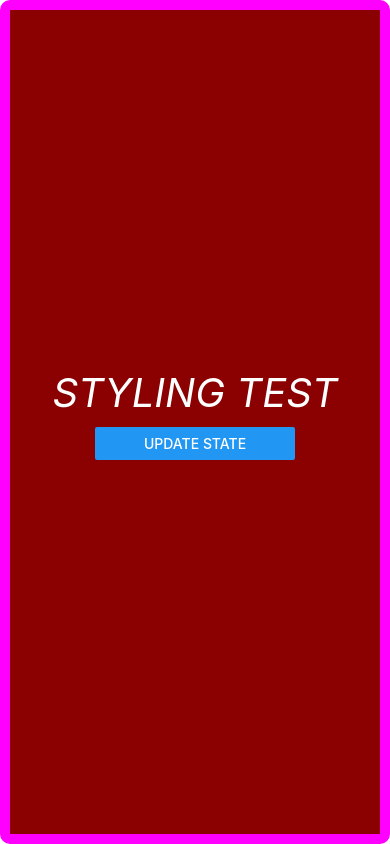
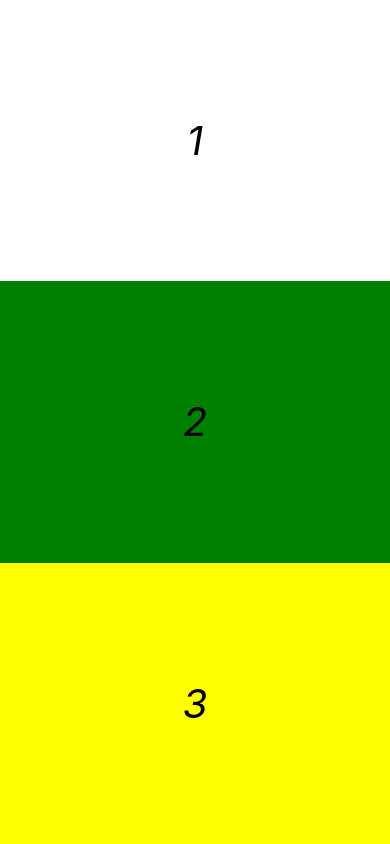
Before and after one commit to anthropovixen/project-1-react-native, a React Native app: screen / in a window 390 px wide. Built offline with nearby package versions, Linux system fonts and the light colour scheme.

Commit message:
Update App.js
Create three views content
Create style for views
Responsive UI with Flexbox - stretching Items and centering content. Direction of flex in column.

```diff
--- a/App.js
+++ b/App.js
@@ -10,9 +10,14 @@
 
 	return (
 		<View style={styles.body}>
-			<Text style={styles.text}>{name}</Text>
-			<View style={styles.button}>
-				<Button title="Update State" onPress={onClickHandler}></Button>
+			<View style={styles.view1}>
+				<Text style={styles.text}>1</Text>
+			</View>
+			<View style={styles.view2}>
+				<Text style={styles.text}>2</Text>
+			</View>
+			<View style={styles.view3}>
+				<Text style={styles.text}>3</Text>
 			</View>
 		</View>
 	);
@@ -21,23 +26,34 @@
 const styles = StyleSheet.create({
 	body: {
 		flex: 1,
+		flexDirection: 'column',
 		backgroundColor: 'darkred',
+		alignItems: 'stretch',
+		justifyContent: 'center',
+	},
+	view1: {
+		flex: 1,
+		backgroundColor: 'white',
 		alignItems: 'center',
 		justifyContent: 'center',
-		borderWidth: 10,
-		borderColor: '#ff00ff',
-		borderRadius: 10,
+	},
+	view2: {
+		flex: 1,
+		backgroundColor: 'green',
+		alignItems: 'center',
+		justifyContent: 'center',
+	},
+	view3: {
+		flex: 1,
+		backgroundColor: 'yellow',
+		alignItems: 'center',
+		justifyContent: 'center',
 	},
 	text: {
-		color: '#ffffff',
+		color: 'black',
 		fontSize: 40,
 		fontStyle: 'italic',
 		margin: 10,
-		textTransform: 'uppercase',
-	},
-	button: {
-		width: 200,
-		height: 60,
 	},
 });
 
```
